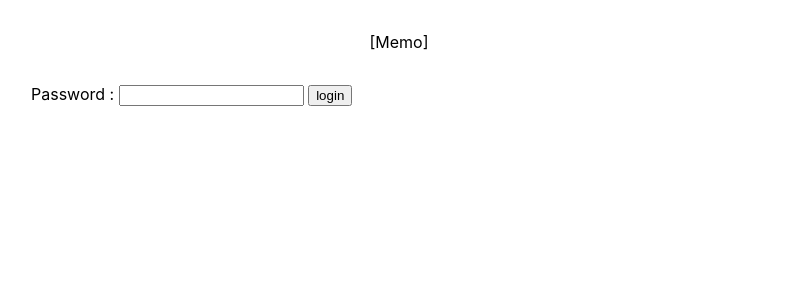
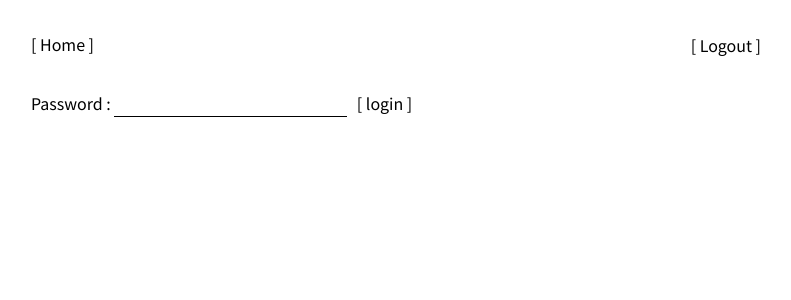
Before and after one commit to unknownpgr/memo-server, a Next.js app in the folder src/: page /login in a window 1280 px wide. Shown: the top 300 px of the page, without its empty margins (241-1032 px from the left). Built offline with nearby package versions, Linux system fonts and the light colour scheme.

Commit message:
Update design

```diff
--- a/src/components/memolist.tsx
+++ b/src/components/memolist.tsx
@@ -1,6 +1,6 @@
 import Link from "next/link";
+import { MemoWithTags } from "../types";
 import React from "react";
-import { MemoWithTags } from "../types";
 import Tag from "../components/tag";
 import styles from "../styles/memolist.module.css";
 
@@ -20,7 +20,9 @@ export default function MemoList({
             <Link className={styles.preview} href={`/memo/${id}`}>
               {content || "NO CONTENT"}
             </Link>
-            <button onClick={() => onDeleteMemo(id)}>X</button>
+            <button className={styles.delete} onClick={() => onDeleteMemo(id)}>
+              [ X ]
+            </button>
           </div>
           <div className={styles.tags}>
             {tags.map(({ id, value }) => (
--- a/src/components/tag.tsx
+++ b/src/components/tag.tsx
@@ -5,7 +5,7 @@ import styles from "../styles/tag.module.css";
 export default function tag({ value }: { value: string }) {
   return (
     <Link href={`/tag/${value}`}>
-      <span className={styles.tag}>{value}</span>
+      <span className={styles.tag}>#{value}</span>
     </Link>
   );
 }
--- a/src/layout/index.tsx
+++ b/src/layout/index.tsx
@@ -1,12 +1,26 @@
+import React, { ReactNode } from "react";
+
 import Link from "next/link";
-import React, { ReactNode } from "react";
 import styles from "../styles/layout.module.css";
+import { useRouter } from "next/router";
 
 export default function Layout({ children }: { children: ReactNode }) {
+  const router = useRouter();
+
+  async function logout() {
+    await fetch("/api/login", {
+      method: "post",
+      headers: { "Content-Type": "application/json" },
+      body: JSON.stringify({ password: "" }),
+    });
+    router.push("/");
+  }
+
   return (
     <>
       <nav className={styles.nav}>
-        <Link href="/">[Memo]</Link>
+        <Link href="/">[ Home ]</Link>
+        <button onClick={logout}>[ Logout ]</button>
       </nav>
       <main className={styles.frame}>{children}</main>
     </>
--- a/src/pages/login.tsx
+++ b/src/pages/login.tsx
@@ -24,7 +24,7 @@ export default function Login() {
         value={password}
         onChange={(e) => setPassword(e.target.value)}
       />{" "}
-      <button onClick={login}>login</button>
+      <button onClick={login}>[ login ]</button>
     </div>
   );
 }
--- a/src/styles/globals.css
+++ b/src/styles/globals.css
@@ -1,9 +1,35 @@
+@import url("https://fonts.googleapis.com/css2?family=Noto+Sans+KR:wght@100;300;400&display=swap");
+
+* {
+  box-sizing: border-box;
+}
+
 html,
 body {
   padding: 0;
   margin: 0;
-  font-family: -apple-system, BlinkMacSystemFont, Segoe UI, Roboto, Oxygen,
-    Ubuntu, Cantarell, Fira Sans, Droid Sans, Helvetica Neue, sans-serif;
+  font-family: "Noto Sans KR", sans-serif;
+}
+
+input,
+textarea,
+button,
+h1,
+h2,
+h3,
+h4,
+h5,
+h6 {
+  font-family: "Noto Sans KR", sans-serif;
+  font-size: 1rem;
+}
+
+input,
+textarea {
+  border: none;
+  border-bottom: solid 1px #000;
+  outline: none;
+  border-radius: 0;
 }
 
 a {
@@ -11,16 +37,8 @@ a {
   text-decoration: none;
 }
 
-* {
-  box-sizing: border-box;
+button {
+  background-color: #fff;
+  border: none;
+  cursor: pointer;
 }
-
-@media (prefers-color-scheme: dark) {
-  html {
-    color-scheme: dark;
-  }
-  body {
-    color: white;
-    background: black;
-  }
-}
--- a/src/styles/layout.module.css
+++ b/src/styles/layout.module.css
@@ -5,6 +5,10 @@
 }
 
 .nav {
-  text-align: center;
+  max-width: 50rem;
+  margin: 0 auto;
+  padding: 0 2rem;
+  display: flex;
+  justify-content: space-between;
   margin-top: 2rem;
 }
--- a/src/styles/memolist.module.css
+++ b/src/styles/memolist.module.css
@@ -17,7 +17,7 @@
 }
 
 .preview {
-  display: inline-flexbox;
+  display: flexbox;
   align-items: center;
   flex-grow: 1;
   overflow: hidden;
@@ -26,5 +26,6 @@
   margin-right: 1rem;
 }
 
-.tags {
+.delete {
+  flex-shrink: 0;
 }
--- a/src/styles/tag.module.css
+++ b/src/styles/tag.module.css
@@ -1,11 +1,9 @@
 .tag {
   margin-right: 0.5rem;
-  border: solid 1px #000;
   height: 1.5rem;
   vertical-align: middle;
   display: inline-flex;
   align-items: center;
-  padding: 0 0.5rem;
   font-size: 75%;
   margin-top: 0.25rem;
 }
```
Also changed, not shown: src/components/taginput.tsx (+8 -4 lines), src/pages/index.tsx (+14 -10 lines), src/pages/memo/[id].tsx (+7 -7 lines).
